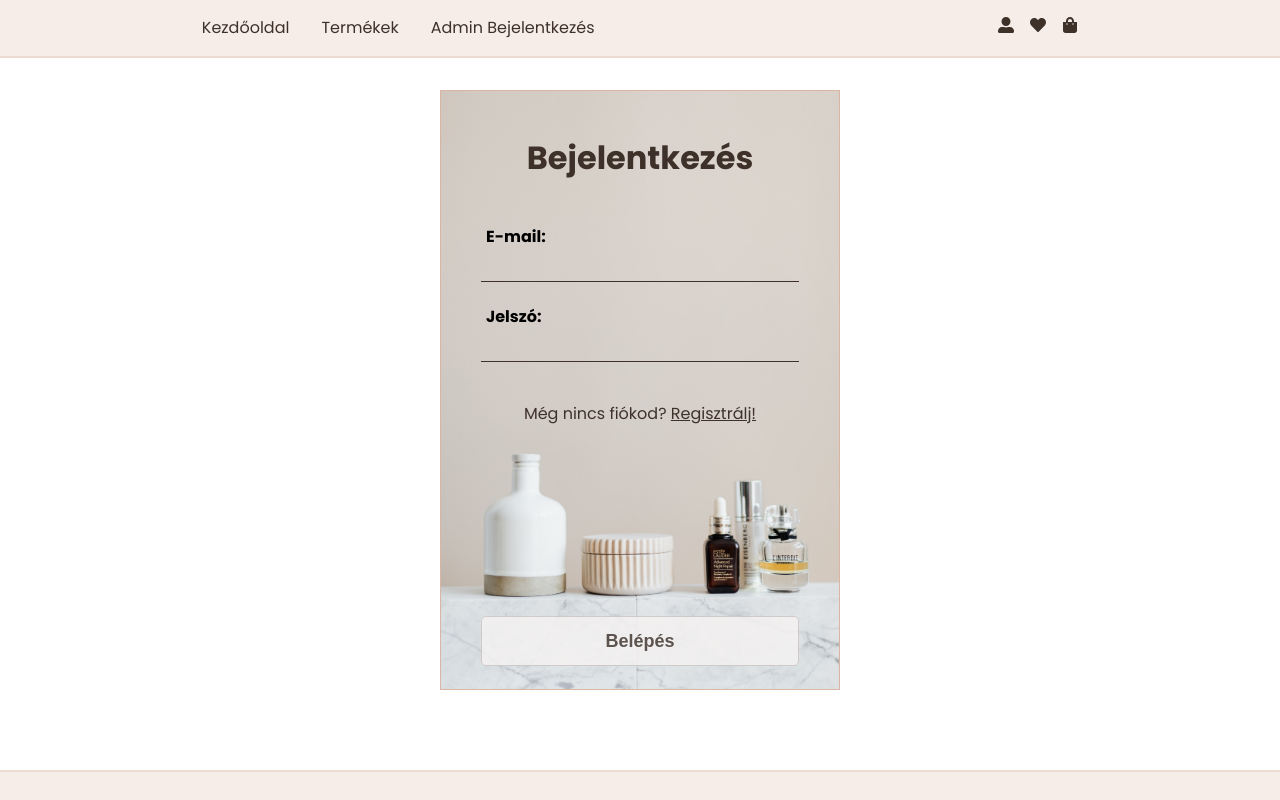
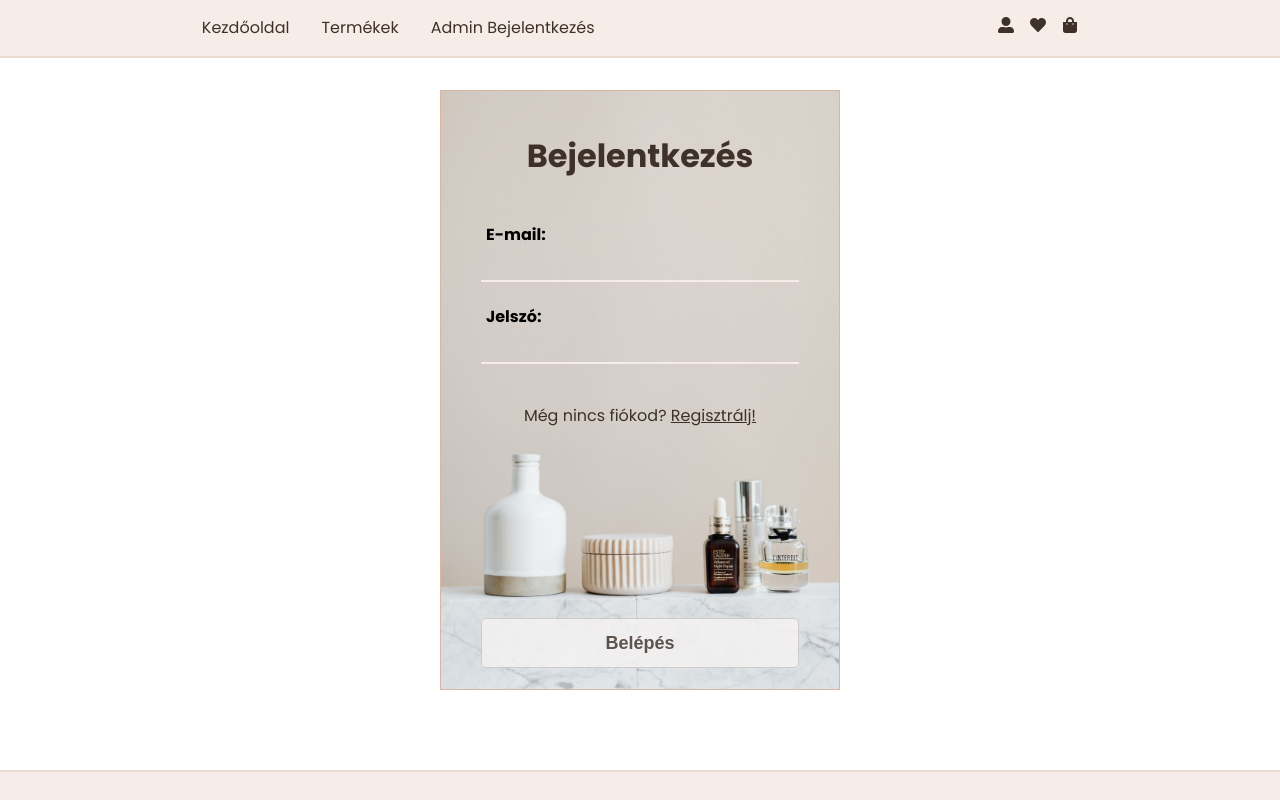
Before and after one commit to pmfs22h2/csapat-07, a React (Create React App) app in the folder webshop/: page /belepes in a window 1280 px wide. Shown: the top 800 px of the page. Built offline with nearby package versions, Linux system fonts and the light colour scheme.

Commit message:
fixing css

```diff
--- a/webshop/src/components/user/LoginComp.js
+++ b/webshop/src/components/user/LoginComp.js
@@ -55,18 +55,20 @@ const LoginComp = () => {
                     <form>
                         <p className="log-text">
 
-                            <input type="email"
+                            <input className="effect-1" type="email"
                                 value={formData.email}
                                 required onChange={(e) => setFormData({ ...formData, email: e.target.value })}
                             />
+                            <span class="focus-border"></span>
                             <label htmlFor="email"> E-mail: </label>
                         </p>
                         <p className="log-text">
 
-                            <input type="password"
+                            <input className="effect-1" type="password"
                                 value={formData.password}
                                 required minLength={6} onChange={(e) => setFormData({ ...formData, password: e.target.value })}
                             />
+                            <span class="focus-border"></span>
                             <label htmlFor="password"> Jelszó: </label>
                         </p>
                         <p>Még nincs fiókod? <Link className="login-link" to="/regisztracio">Regisztrálj!</Link></p>
--- a/webshop/src/styles/login.css
+++ b/webshop/src/styles/login.css
@@ -23,9 +23,7 @@
     pointer-events: none;
   }
 
-  /* .login-link{
-    color:white;
-  } */
+
 
   .login-form form{
     padding: 0 40px;
@@ -34,7 +32,7 @@
 
 .log-text{
     position: relative;
-    /* border-bottom: 2px solid #adadad; */
+    border-bottom: 2px solid #F6EDE8;
     margin: 40px 0;
   }
 
@@ -46,15 +44,9 @@
     border: none;
     background: none;
     outline: none;
-    border-bottom: 1px solid #3E312A;
-    transition: border-color 0.8s, background-image 0.3s;
   }
 
-  .log-text input:focus{
-    outline: none;
-  border-bottom: 2px solid white;
-  width: 100%;
-  }
+
 
 
   .log-text label{
@@ -88,3 +80,19 @@
         border-color: white;
         transition: .5s;
       }
+
+      .effect-1 ~ .focus-border {     /*effekt vonal*/
+        position: absolute;
+        bottom: 0;
+        left: 0;
+        width: 0;
+        height: 2px;
+        background-color: #A08E85;
+        transition: 0.4s;
+        margin-bottom:-2px;
+      }
+
+      .effect-1:focus ~ .focus-border {   /*effekt vonal*/
+        width: 100%;
+        transition: 0.4s;
+      }
```
